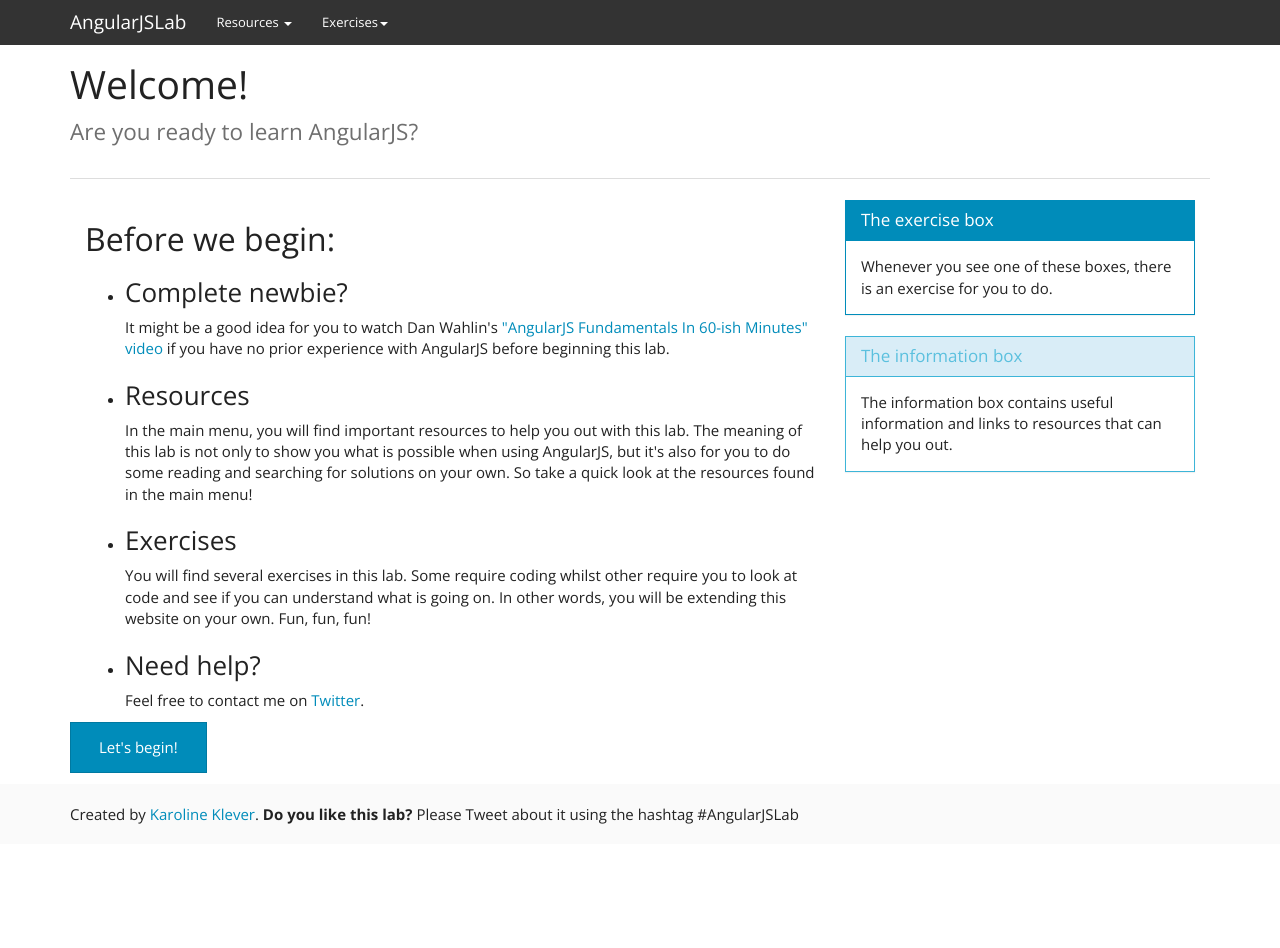
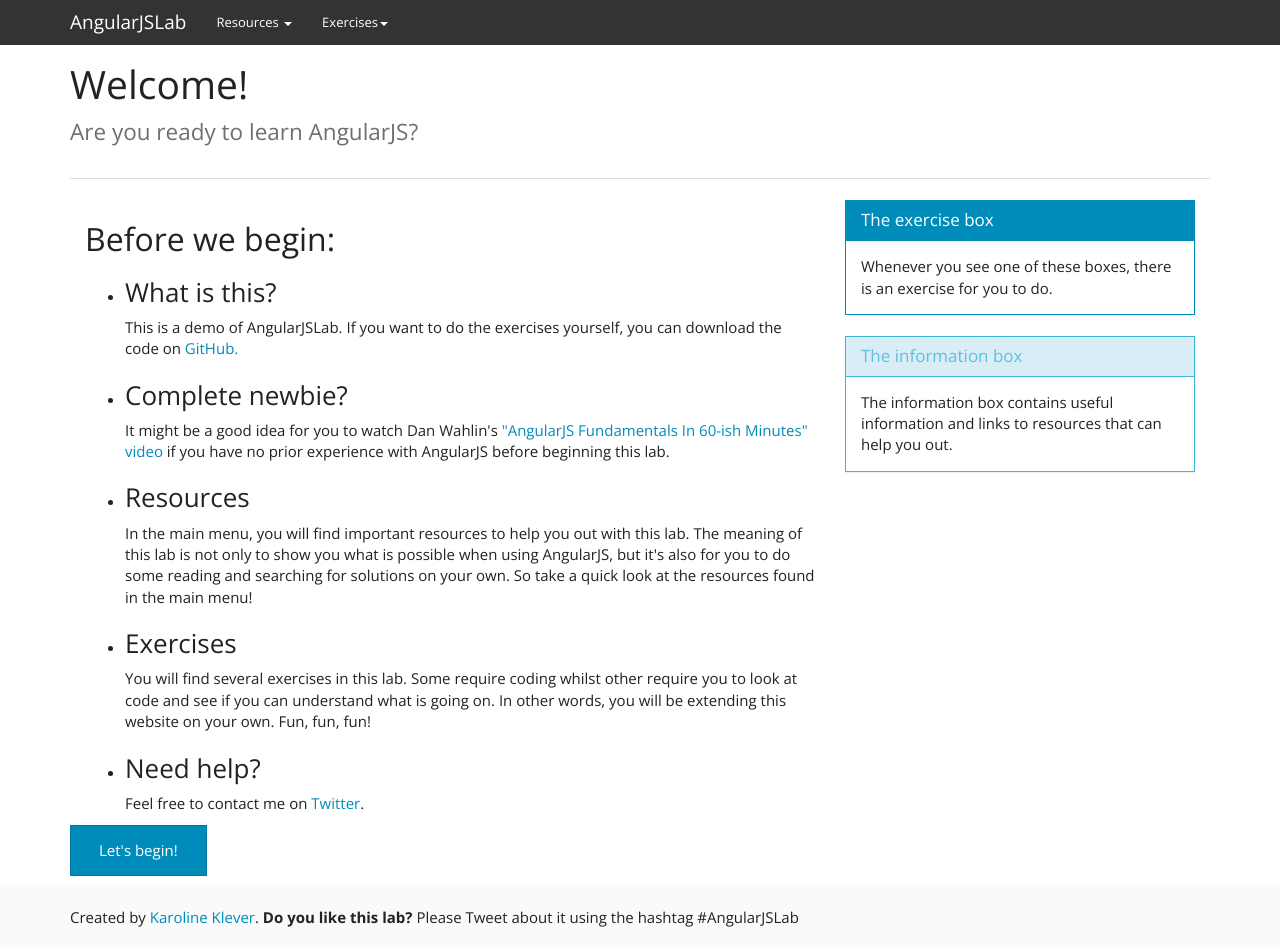
Before and after one commit to karolikl/AngularJSLab, a plain HTML site: page index.html in a window 1280 px wide. Before the commit the page ends 845 px from the top, so only its background shows below. Drawn offline with nearby package versions, Linux system fonts and the light colour scheme.

Commit message:
Added link to GitHub repository from demo

```diff
--- a/index.html
+++ b/index.html
@@ -70,6 +70,10 @@
     <div class="col-lg-8">
         <h2>Before we begin:</h2>
         <ul>
+           <li>
+                <h3>What is this?</h3>
+                This is a demo of AngularJSLab. If you want to do the exercises yourself, you can download the code on <a href="https://github.com/karolikl/AngularJSLab">GitHub.</a>
+            </li>
             <li>
                 <h3>Complete newbie?</h3>
                 It might be a good idea for you to watch Dan Wahlin's <a href="http://www.youtube.com/watch?v=i9MHigUZKEM">"AngularJS Fundamentals In 60-ish Minutes" video</a> if you have no prior experience with AngularJS before beginning this lab.
```
